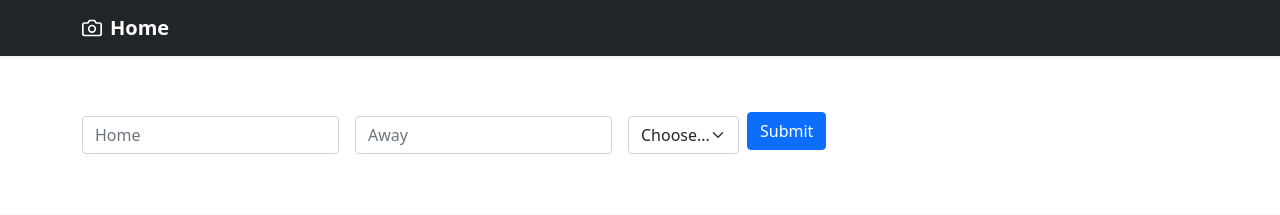
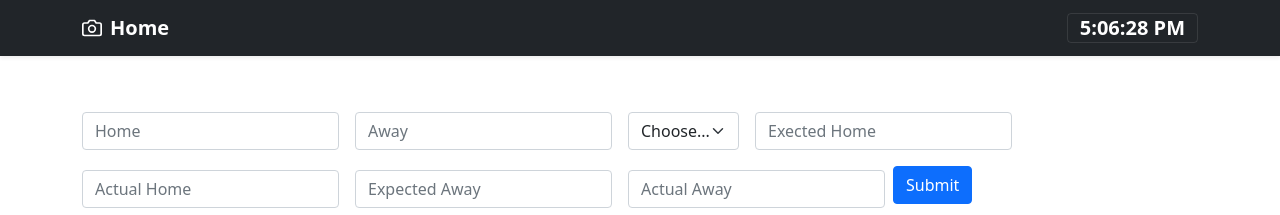
Before and after one commit to gitonga123/hundred-days-of-code, a Laravel app: page / in a window 1280 px wide. Shown: the top 215 px of the page. Run offline with Laravel 8, Linux system fonts and the light colour scheme; tables that the repository leaves empty hold one stand-in row (values such as "Sample post"); some libraries are stand-ins or nearby versions.

Commit message:
Create a resource for only today matches

```diff
--- a/twitter-api/app/Http/Controllers/SofascoreController.php
+++ b/twitter-api/app/Http/Controllers/SofascoreController.php
@@ -2,13 +2,13 @@
 
 namespace App\Http\Controllers;
 
+use App\Models\SfDates;
 use App\Models\Sofascore;
 use Illuminate\Http\Request;
 use Illuminate\Support\Facades\Http;
 use Illuminate\Support\Facades\Log;
 use Illuminate\Support\Facades\Storage;
 use JsonMachine\JsonMachine;
-use App\Models\SfDates;
 
 class SofascoreController extends Controller
 {
@@ -26,7 +26,7 @@ class SofascoreController extends Controller
                 return response()->json(
                     [
                         'success' => true,
-                        'message' => 'No more dates to process. Thank You'
+                        'message' => 'No more dates to process. Thank You',
                     ]
                 );
             }
@@ -39,7 +39,7 @@ class SofascoreController extends Controller
             $match_file = empty($this->checkIfFileExists($base_file)) ? $this->writeBaseToFile($base_file, $date) : $this->checkIfFileExists($base_file);
             $number_of_records = $this->processMatchResults($match_file, $date, $predicted_file);
             SfDates::where('id', $sf_dates->id)
-                        ->update(['processed' => 1, 'number_of_records' => $number_of_records]);
+                ->update(['processed' => 1, 'number_of_records' => $number_of_records]);
             return response()->json(['success' => true]);
         } catch (\Exception $e) {
             Log::error($e->getMessage());
@@ -47,7 +47,6 @@ class SofascoreController extends Controller
         }
 
     }
-
 
     /**
      * Update Records for correct score if it exists
@@ -77,7 +76,6 @@ class SofascoreController extends Controller
         }
         return response()->json(['success' => true, 'message' => 'Number of records -> ' . count($result)]);
     }
-
 
     /**
      * Process match results. Combine events and the predicted outcome
@@ -123,7 +121,6 @@ class SofascoreController extends Controller
         return $index;
     }
 
-
     /**
      * Create the processed match details in the \App\Models\Sofascore
      *
@@ -139,8 +136,6 @@ class SofascoreController extends Controller
             Log::error($e->getMessage());
         }
     }
-
-
 
     /**
      * Determine the Winner given the set of scores
@@ -202,6 +197,26 @@ class SofascoreController extends Controller
         $format_1 = $date->format('Y-m-d');
         if ($format_1 == $input_date) {
             return $date->format('Y-m-d H:i:s');
+        }
+        return false;
+    }
+
+    /**
+     * Convert Timestamp to Date with timezone and compare if is equal to
+     * input date
+     *
+     * @param string $timestamp //the time stamp to convert
+     * @param string $input_date //input date
+     *
+     * @return mixed
+     */
+    public function convertTimestampToDateTimeWithTimeZoneToday($timestamp, $input_date)
+    {
+        $date = new \DateTime("@" . $timestamp);
+        $date->setTimezone(new \DateTimeZone('Africa/Nairobi'));
+        $format_1 = $date->format('Y-m-d');
+        if ($format_1 == $input_date) {
+            return $date->format('H:i');
         }
         return false;
     }
@@ -395,14 +410,24 @@ class SofascoreController extends Controller
     }
 
     /**
-     * Store a newly created resource in storage.
+     * Home page.
      *
-     * @param  \Illuminate\Http\Request  $request
+     *
      * @return \Illuminate\Http\Response
      */
-    public function store(Request $request)
+    public function home()
     {
-        //
+        $competition = Sofascore::all('competition')->unique('competition');
+        $records = Sofascore::orderBy('id', 'desc')->take(20)->get();
+        $request = new \stdClass;
+        $request->home_odd = '';
+        $request->away_odd = '';
+        $request->competition = '';
+        $request->actual_value_home = '';
+        $request->expected_value_home = '';
+        $request->expected_value_away = '';
+        $request->actual_value_away = '';
+        return view('welcome', compact('competition', 'records', 'request'));
     }
 
     /**
@@ -413,35 +438,142 @@ class SofascoreController extends Controller
      */
     public function searchRecords(Request $request)
     {
-        $search_params = $request->only(['home_odd', 'away_odd', 'competition']);
+        $search_params = $request->only(
+            [
+                'home_odd', 'away_odd', 'competition', 'actual_value_home',
+                'expected_value_home', 'expected_value_away', 'actual_value_away',
+            ]
+        );
         $new_search_params = array_filter($search_params);
         $competition = Sofascore::all('competition')->unique('competition');
         $records = Sofascore::where($new_search_params)->get();
 
-        return view('welcome', compact('competition', 'records'));
+        return view('welcome', compact('competition', 'records', 'request'));
     }
 
     /**
      * Show the form for editing the specified resource.
      *
-     * @param  int  $id
      * @return \Illuminate\Http\Response
      */
-    public function edit($id)
+    public function matchesForToday()
     {
-        //
+        date_default_timezone_set("Africa/Nairobi");
+        $today = date('Y-m-d');
+        $base_file = $today . '_today_base.json';
+        $match_file = empty($this->checkIfFileExists($base_file)) ? $this->writeBaseToFile($base_file, $today) : $this->checkIfFileExists($base_file);
+        $store_map_id = [];
+        $match_details = JsonMachine::fromFile($match_file, '/events');
+        $date_time = "18:00";
+        $result = true;
+        foreach ($match_details as $key => $value) {
+            if ($value['tournament']['slug'] != 'ukraine-win-cup') {
+                $event_date_time = $this->convertTimestampToDateTimeWithTimeZoneToday(
+                    $value['startTimestamp'],
+                    $today
+                );
+
+                if ($event_date_time == $date_time) {
+                    $store_map_id[] = [
+                        'id' => $value['id'],
+                        'competition' =>  $value['tournament']['category']['flag'] . ' ' . $value['tournament']['name']
+                    ];
+                }
+            }
+        }
+
+        return view('today_matches', compact('store_map_id', 'result'));
     }
 
     /**
-     * Update the specified resource in storage.
+     * Search match by id.
      *
-     * @param  \Illuminate\Http\Request  $request
+     *
      * @param  int  $id
+     *
      * @return \Illuminate\Http\Response
      */
-    public function update(Request $request, $id)
+    public function searchMatchWithId($id, $competition)
     {
-        //
+        $predicted_array = $this->getMatchDetail($id);
+        $calc_odds = false;
+        $result = [];
+
+        if ($predicted_array['home_odd'] && $predicted_array['away_odd']) {
+            $calc_odds = $this->convertFractionToDecimal(
+                $predicted_array['home_odd'], $predicted_array['away_odd']
+            );
+
+            $result = $this->searchForMatchWithThisDetails($predicted_array, $calc_odds, $competition);
+        }
+        return json_encode($result);
+    }
+
+    public function searchForMatchWithThisDetails($predicted_array, $calc_odds, $competition)
+    {
+        $search = [
+            'home_odd' => $calc_odds[0],
+            'away_odd' => $calc_odds[1],
+            'competition' => $competition,
+            'actual_value_home' => $predicted_array['home']['actual'],
+            'expected_value_home' => $predicted_array['home']['expected'],
+            'expected_value_away' => $predicted_array['away']['expected'],
+            'actual_value_away' => $predicted_array['away']['actual'],
+        ];
+        $new_search = array_filter($search);
+        $results = Sofascore::where($new_search)->get();
+
+        return $results;
+    }
+
+    public function getMatchDetail($match_id)
+    {
+        $predicted_array = [];
+        $predicted_array['home_odd'] = false;
+        $predicted_array['away_odd'] = false;
+        try {
+            $response = Http::get(
+                "https://api.sofascore.com/api/v1/event/{$match_id}/provider/1/winning-odds"
+            );
+            if ($response->status() == 404) {
+                return $predicted_array;
+            }
+            $details = json_decode($response->body(), true);
+            if ($details['home']) {
+                $predicted_array['home'] = [
+                    'expected' => $details['home']['expected'],
+                    'actual' => $details['home']['actual'],
+                ];
+            } else {
+                $predicted_array['home'] = [
+                    'expected' => null,
+                    'actual' => null,
+                ];
+            }
+            if ($details['away']) {
+                $predicted_array['away'] = [
+                    'expected' => $details['away']['expected'],
+                    'actual' => $details['away']['actual'],
+                ];
+            } else {
+                $predicted_array['away'] = [
+                    'expected' => null,
+                    'actual' => null,
+                ];
+            }
+            if (array_key_exists('fractionalValue', $details['home'])) {
+                $predicted_array['home_odd'] = $details['home']['fractionalValue'];
+            }
+            if (array_key_exists('fractionalValue', $details['away'])) {
+                $predicted_array['away_odd'] = $details['away']['fractionalValue'];
+            }
+
+            return $predicted_array;
+
+        } catch (\Exception $e) {
+            Log::error($e->getMessage());
+            return $predicted_array;
+        }
     }
 
     /**
--- a/twitter-api/package.json
+++ b/twitter-api/package.json
@@ -20,5 +20,7 @@
         "sass": "^1.32.6",
         "sass-loader": "^8.0.2"
     },
-    "dependencies": {}
+    "dependencies": {
+        "jquery": "^3.5.1"
+    }
 }
--- a/twitter-api/resources/js/app.js
+++ b/twitter-api/resources/js/app.js
@@ -1,2 +1,2 @@
+import 'bootstrap';
 require('./bootstrap');
-import 'bootstrap';
--- a/twitter-api/resources/views/welcome.blade.php
+++ b/twitter-api/resources/views/welcome.blade.php
@@ -18,6 +18,7 @@
   <link rel="stylesheet" href="{{ asset('css/bootstrap.min.css') }}">
   <link rel="stylesheet" href="{{ asset('css/jquery.dataTables.min.css') }}">
   <script src="{{ asset('js/d285027a3d.js') }}"></script>
+
 
 
   <meta name="theme-color" content="#7952b3">
@@ -73,9 +74,10 @@
             <circle cx="12" cy="13" r="4" /></svg>
           <strong>Home</strong>
         </a>
-        {{-- <button class="navbar-toggler" type="button" data-bs-toggle="collapse" data-bs-target="#navbarHeader" aria-controls="navbarHeader" aria-expanded="false" aria-label="Toggle navigation">
-        <span class="navbar-toggler-icon"></span>
-      </button> --}}
+        <button class="navbar-toggler" type="button" data-bs-toggle="collapse" data-bs-target="#navbarHeader"
+          aria-controls="navbarHeader" aria-expanded="false" aria-label="Toggle navigation">
+          <span id="timeClock"></span>
+        </button>
       </div>
     </div>
   </header>
@@ -86,18 +88,18 @@
       <div class="row py-lg-5">
         <div class="col-lg-12 col-md-12 mx-auto">
           <form class="row row-cols-lg-auto g-3 align-items-center" method="POST"
-            action="/search_match_records/score_home">
+            action="/search_match_records/score_home" autocompletete="off">
             @csrf
             <div class="col-12">
               <label class="visually-hidden" for="inlineFormInputGroupUsername">Home</label>
               <div class="input-group">
-                <input name="home_odd" type="text" class="form-control" placeholder="Home" aria-label="Home">
+                <input name="home_odd" type="text" class="form-control" autocomplete="off"  placeholder="Home" aria-label="Home" value="{{$request->home_odd}}" x-webkit-speech>
               </div>
             </div>
             <div class="col-12">
               <label class="visually-hidden" for="inlineFormInputGroupUsername">Away</label>
               <div class="input-group">
-                <input name="away_odd" type="text" class="form-control" placeholder="Away" aria-label="Away">
+                <input name="away_odd" type="text" class="form-control" autocomplete="off"  placeholder="Away" aria-label="Away" value="{{$request->away_odd}}">
               </div>
             </div>
 
@@ -106,10 +108,34 @@
               <select class="form-select" id="inlineFormSelectPref" name="competition">
                 <option selected>Choose...</option>
                 @foreach ($competition as $comp)
-                <option value="{{$comp->competition}}">{{$comp->competition}}</option>
+                <option value="{{$comp->competition}}"@if($request->competition == $comp->competition)selected @endif>{{$comp->competition}}</option>
                 @endforeach
               </select>
             </div>
+              <div class="col-6">
+                <label class="visually-hidden" for="inlineFormInputGroupUsername">Exected Home</label>
+                <div class="input-group">
+                  <input name="expected_value_home" type="text" class="form-control" autocomplete="off"  placeholder="Exected Home" aria-label="Away" value="{{$request->expected_value_home}}">
+                </div>
+              </div>
+              <div class="col-6">
+                <label class="visually-hidden" for="inlineFormInputGroupUsername">Actual Home</label>
+                <div class="input-group">
+                  <input name="actual_value_home" type="text" class="form-control" autocomplete="off"  placeholder="Actual Home" aria-label="Away" value="{{$request->actual_value_home}}">
+                </div>
+              </div>
+              <div class="col-6">
+                <label class="visually-hidden" for="inlineFormInputGroupUsername">Expected Away</label>
+                <div class="input-group">
+                  <input name="expected_value_away" type="text" class="form-control" autocomplete="off"  placeholder="Expected Away" aria-label="Away" value="{{$request->expected_value_away}}">
+                </div>
+              </div>
+              <div class="col-6">
+                <label class="visually-hidden" for="inlineFormInputGroupUsername">Actual Away</label>
+                <div class="input-group">
+                  <input name="actual_value_away" type="text" class="form-control" autocomplete="off"  placeholder="Actual Away" aria-label="Away" value="{{$request->actual_value_away}}">
+                </div>
+              </div>
             <button type="submit" class="btn btn-primary mb-2">Submit</button>
           </form>
         </div>
@@ -147,7 +173,7 @@
                         <i class="fa fa-sort-down text-danger"></i>
                         @endif
                         @if ($match->home_change == "1")
-                        <i class="fa fa-sort-up text-primary"></i>
+                        <i class="fa fa-sort-up text-success"></i>
                         @endif
                         @if ($match->home_change == "0")
                         @endif
@@ -158,7 +184,7 @@
                         <i class="fa fa-sort-down text-danger"></i>
                         @endif
                         @if ($match->away_change == "1")
-                        <i class="fa fa-sort-up text-primary"></i>
+                        <i class="fa fa-sort-up text-success"></i>
                         @endif
                         @if ($match->away_change == "0")
                         @endif
@@ -197,6 +223,34 @@
       </div>
     </div>
 
+    <div class="album py-5 bg-light">
+      <div class="container">
+        <div class="row row-cols-12 row-cols-sm-12 row-cols-md-12">
+          <div class="col">
+            <div class="card shadow-sm">
+              <div class="card-body">
+                <div class="d-flex align-items-start">
+                  <div class="nav flex-column nav-pills me-3" id="v-pills-tab" role="tablist" aria-orientation="vertical">
+                    {{-- <a class="nav-link active" id="v-pills-home-tab" data-bs-toggle="pill" href="#v-pills-home" role="tab" aria-controls="v-pills-home" aria-selected="true">Home</a>
+                    <a class="nav-link" id="v-pills-profile-tab" data-bs-toggle="pill" href="#v-pills-profile" role="tab" aria-controls="v-pills-profile" aria-selected="false">Profile</a>
+                    <a class="nav-link" id="v-pills-messages-tab" data-bs-toggle="pill" href="#v-pills-messages" role="tab" aria-controls="v-pills-messages" aria-selected="false">Messages</a>
+                    <a class="nav-link" id="v-pills-settings-tab" data-bs-toggle="pill" href="#v-pills-settings" role="tab" aria-controls="v-pills-settings" aria-selected="false">Settings</a> --}}
+                    <span id="today_matches"></span>
+                  </div>
+                  <div class="tab-content" id="v-pills-tabContent">
+                    <div class="tab-pane fade show active" id="v-pills-home" role="tabpanel" aria-labelledby="v-pills-home-tab">...</div>
+                    <div class="tab-pane fade" id="v-pills-profile" role="tabpanel" aria-labelledby="v-pills-profile-tab">...</div>
+                    <div class="tab-pane fade" id="v-pills-messages" role="tabpanel" aria-labelledby="v-pills-messages-tab">...</div>
+                    <div class="tab-pane fade" id="v-pills-settings" role="tabpanel" aria-labelledby="v-pills-settings-tab">...</div>
+                  </div>
+                </div>
+              </div>
+            </div>
+          </div>
+        </div>
+      </div>
+    </div>
+
   </main>
 
   <footer class="text-muted py-5">
@@ -211,13 +265,34 @@
   </footer>
 
   @livewireScripts
+  <script src="{{ asset('js/app.js') }}"></script>
   <script src="{{ asset('js/bootstrap.bundle.min.js') }}"
     integrity="sha384-ygbV9kiqUc6oa4msXn9868pTtWMgiQaeYH7/t7LECLbyPA2x65Kgf80OJFdroafW" crossorigin="anonymous">
   </script>
   <script src="{{ asset('js/jquery-3.3.1.min.js') }}"></script>
   <script src="{{ asset('js/jquery.dataTables.min.js') }}"></script>
   <script>
+    function updateClock() {
+        var currentTime = new Date( );
+        var currentHours = currentTime.getHours( );
+        var currentMin = currentTime.getMinutes( );
+        var currentSeconds = currentTime.getSeconds( );
+
+        currentMin = (currentMin < 10 ? "0" : "") + currentMin;
+        currentSeconds = (currentSeconds < 10 ? "0" : "") + currentSeconds;
+
+        var timeOfDay = (currentHours < 12) ? " AM" : " PM";
+
+        currentHours = (currentHours > 12) ? currentHours - 12 : currentHours;
+
+        currentHours = (currentHours === 0) ? 12 : currentHours;
+
+        var currentTimeString = currentHours + ":" + currentMin + ":" + currentSeconds + "" + timeOfDay;
+
+        $('#timeClock').html("<span style='color: #fff'><strong>" + currentTimeString+"</strong></span>");
+    }
     $(document).ready( function () {
+          setInterval('updateClock()', 1000);
           $('#match_results_table_id tfoot th').each( function () {
               var title = $(this).text();
               if (title) {
@@ -241,7 +316,7 @@
                     } );
                 }
             });
-        } );
+      } );
 
   </script>
 </body>
--- a/twitter-api/routes/web.php
+++ b/twitter-api/routes/web.php
@@ -16,11 +16,7 @@ use App\Models\Sofascore;
  */
 
 Route::get(
-    '/', function () {
-        $competition = Sofascore::all('competition')->unique('competition');
-        $records = Sofascore::orderBy('id', 'desc')->take(20)->get();
-        return view('welcome', compact('competition', 'records'));
-    }
+    '/', 'SofascoreController@home'
 );
 
 Route::post('/search_match_records/score_home', 'SofascoreController@searchRecords');
@@ -31,6 +27,9 @@ Route::get(
     }
 );
 
+Route::get('/today/matches', 'SofascoreController@matchesForToday');
+Route::get('/search/match/{id}/{competition}', 'SofascoreController@searchMatchWithId');
+
 Route::get('/update_score_home', 'SofascoreController@updateRecordsCorrectScore');
 
 Route::get('/score_home/date/{new_date?}', 'SofascoreController@index');
```
Also changed, not shown: twitter-api/resources/views/today_matches.blade.php (added, +220 -0 lines), twitter-api/package-lock.json, twitter-api/public/js/app.js.
